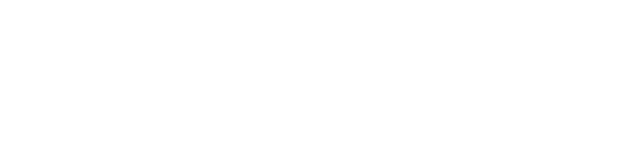
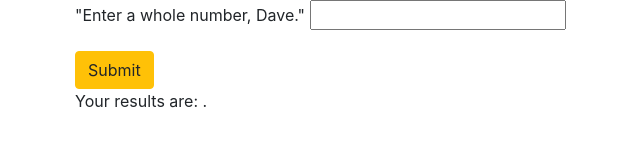
Before and after one commit to kmgarvey279/Beep-Boop, a plain HTML site: page index.html in a window 1280 px wide. Shown: the whole page, without its empty margins (10-650 px from the left). Drawn offline with Linux system fonts and the light colour scheme.

Commit message:
Add html form content.

```diff
--- a/index.html
+++ b/index.html
@@ -8,6 +8,18 @@
     <title>Beep Boop</title>
   </head>
   <body>
+    <div class="container">
 
+      <form id="enterNumber">
+        <div class="form-group">
+          <label for="input">"Enter a whole number, Dave."</label>
+          <input id="input" type="text">
+        </div>
+        <button type="submit" class="btn btn-warning">Submit</button>
+      </form>
+
+      <div id="results">
+        <p>Your results are: <span class="output"></span>.</p>
+    </div>
   </body>
 </html>
```
